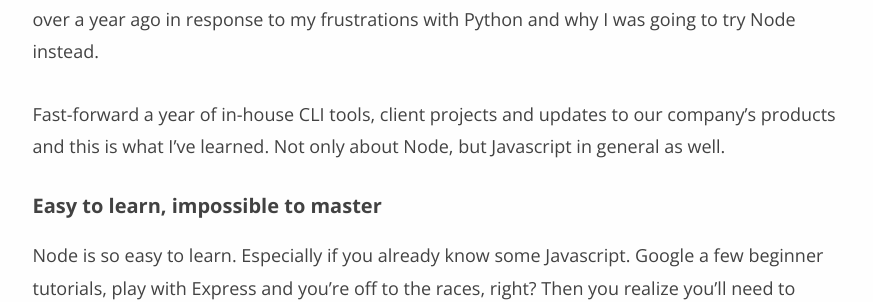
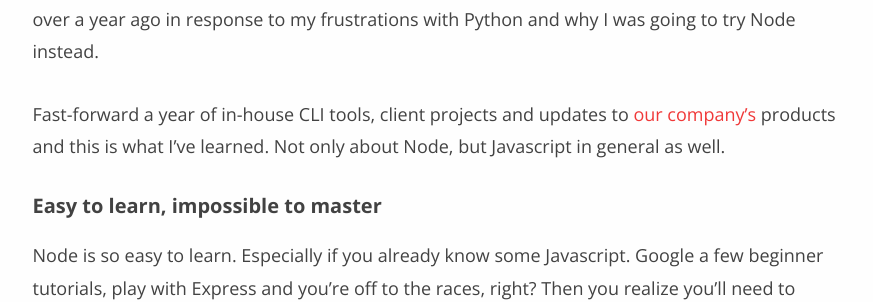
Before and after one commit to geekforbrains/geekforbrains.github.io, a Jekyll site: the page built from _posts/2016-04-04-a-year-of-nodejs.markdown, in a window 1280 px wide and 900 px high, scrolled down 535 px. Shown: the part 158-460 px from the top of the window, without its empty margins (203-1076 px from the left). Built offline with Jekyll 4.4.1, drawn with Linux system fonts in a browser that asks for light colours; nearby versions of some CDN libraries; comment, search, counter and statistics services are not loaded; some of the changed lines change nothing that is shown.

Commit message:
Fixing link.

```diff
--- a/_posts/2016-04-04-a-year-of-nodejs.markdown
+++ b/_posts/2016-04-04-a-year-of-nodejs.markdown
@@ -9,8 +9,7 @@
 Node.js"][article] post. I wrote it just over a year ago in response to my
 frustrations with Python and why I was going to try Node instead.
 
-Fast-forward a year of in-house CLI tools, client projects and updates to our
-company's products and this is what I've learned. Not only about Node, but
+Fast-forward a year of in-house CLI tools, client projects and updates to [our company's][inputlogic] products and this is what I've learned. Not only about Node, but
 Javascript in general as well.
 
 ### Easy to learn, impossible to master
@@ -134,3 +133,4 @@
 [async]: https://github.com/caolan/async
 [mozilla]: https://developer.mozilla.org/en-US/docs/Mozilla/Developer_guide/Coding_Style
 [qbot]: https://quoterobot.com/
+[inputlogic]: http://inputlogic.ca
```
